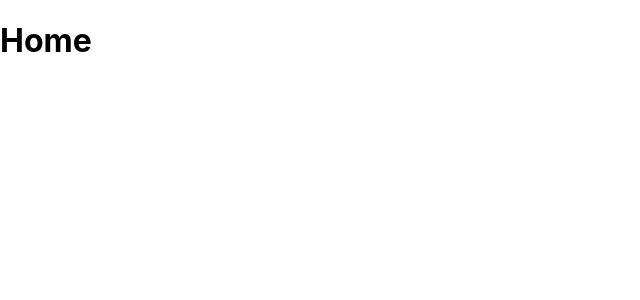
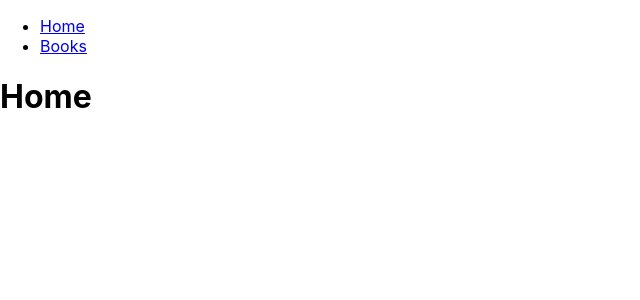
Before and after one commit to jomcab/react-routerv6, a React (Create React App) app: page / in a window 1280 px wide. Shown: the top 300 px of the page, without its empty margins (0-640 px from the left). Built offline with nearby package versions, Linux system fonts and the light colour scheme.

Commit message:
Added Navlink components for Main Menu Navigation

```diff
--- a/src/App.tsx
+++ b/src/App.tsx
@@ -1,12 +1,23 @@
 import React from 'react';
-import { Routes, Route } from "react-router-dom"
+import { Routes, Route, NavLink } from "react-router-dom"
+import BookList from './pages/BookList';
 import Home from './pages/Home';
 
 function App() {
-  return <Routes>
-    <Route path="/" element={<Home />} />
-    <Route />
-  </Routes>
+  return (
+    <>
+    <nav>
+      <ul>
+        <li><NavLink to="/">Home</NavLink></li>
+        <li><NavLink to="/books">Books</NavLink></li>
+      </ul>
+    </nav>
+    <Routes>
+      <Route path="/" element={<Home />} />
+      <Route path="/books" element={<BookList />} />
+    </Routes>
+    </>
+  )
 }
 
 export default App;
```
Also changed, not shown: 1 other file (tests, documents, lock files or other folders).
